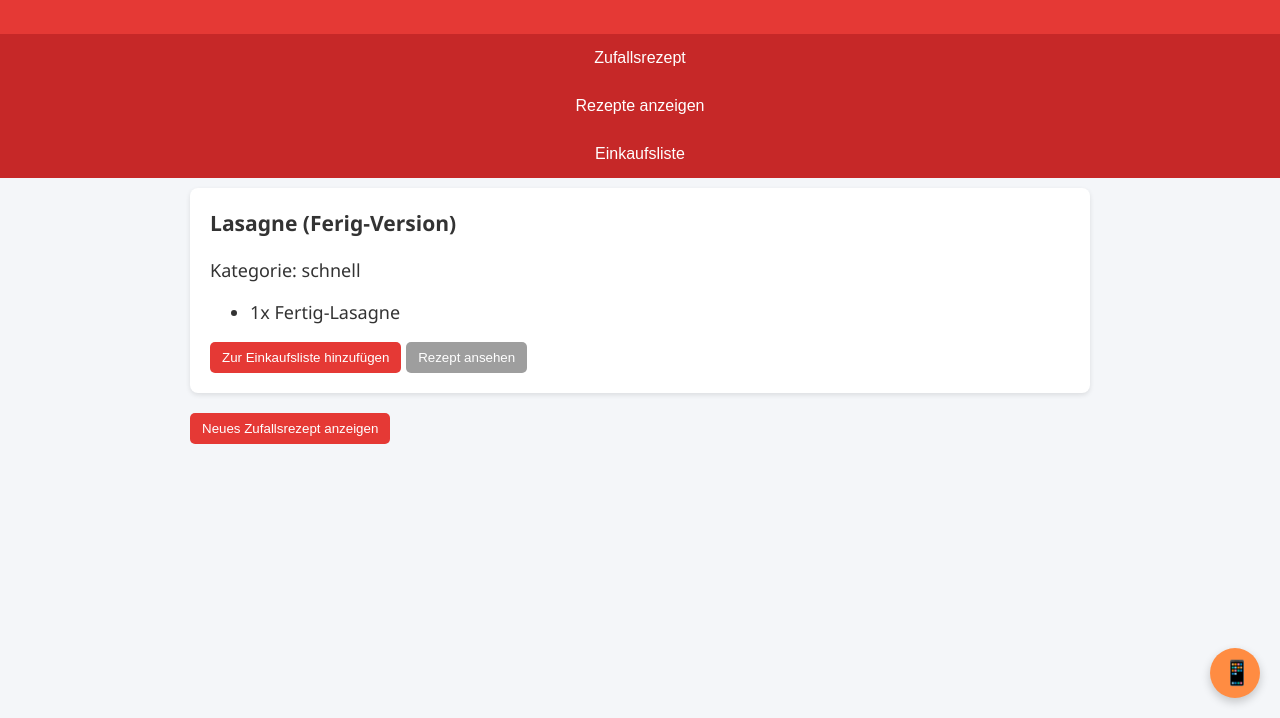
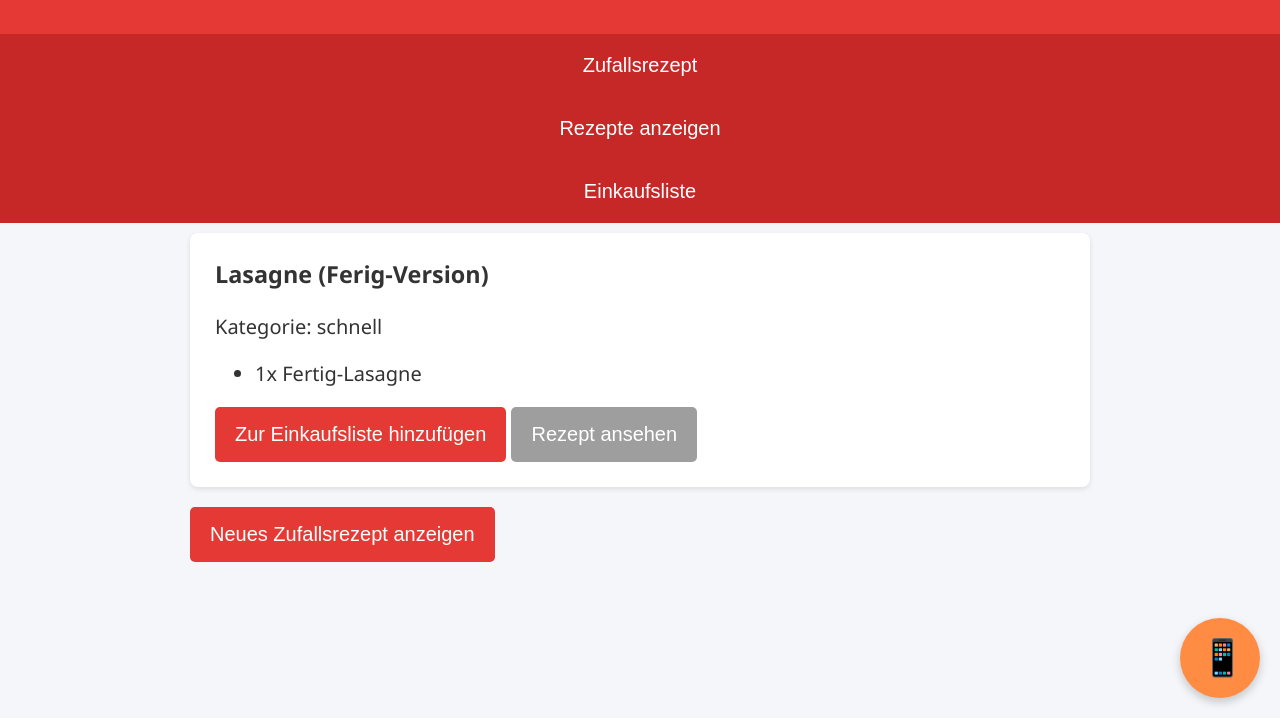
Before and after one commit to leon22221/Haushaltseite, a plain HTML site: page index.html in a window 1280 px wide. Both pictures are taken after a click on the button "Handy-Version aktivieren". Shown: the part 82-800 px from the top of the page. Drawn offline with Linux system fonts and the light colour scheme.

Commit message:
Update index.html

```diff
--- a/index.html
+++ b/index.html
@@ -63,17 +63,19 @@
   }
   input {
     width: 100%;
-    padding: 8px;
+    padding: 12px;
     margin: 5px 0 10px;
     border: 1px solid #ccc;
     border-radius: 5px;
+    font-size: 16px;
   }
   button {
     color: white;
     border: none;
-    padding: 8px 12px;
+    padding: 12px 18px;
     border-radius: 5px;
     cursor: pointer;
+    font-size: 16px;
     transition: background 0.3s ease, transform 0.2s ease;
   }
   button:hover:enabled {
@@ -84,19 +86,19 @@
   .btn-green { background: #4CAF50; }
   .btn-green:hover { background-color: #45A049; }
   .btn-grey { background: #9E9E9E; cursor: default; }
-  #rezepteSuche { margin-bottom: 10px; }
+  #rezepteSuche { margin-bottom: 10px; font-size: 16px; padding: 12px; }
 
   /* Handy-Button */
   #mobileBtn {
     position: fixed;
     bottom: 20px;
     right: 20px;
-    width: 60px;
-    height: 60px;
+    width: 80px;
+    height: 80px;
     border-radius: 50%;
-    background-color: #FF8C42; /* dimmes Orange */
+    background-color: #FF8C42;
     color: white;
-    font-size: 28px;
+    font-size: 36px;
     border: none;
     cursor: pointer;
     box-shadow: 0 4px 10px rgba(0,0,0,0.2);
@@ -118,16 +120,20 @@
   }
   body.mobile-mode nav button {
     width: 100%;
-    text-align: center;
+    font-size: 20px;
+    padding: 20px 0;
   }
   body.mobile-mode .card {
-    padding: 20px;
-    font-size: 18px;
+    padding: 25px;
+    font-size: 20px;
   }
-  body.mobile-mode #mobileBtn {
-    width: 50px;
-    height: 50px;
-    font-size: 24px;
+  body.mobile-mode input, body.mobile-mode textarea {
+    font-size: 20px;
+    padding: 16px;
+  }
+  body.mobile-mode button {
+    font-size: 20px;
+    padding: 16px 20px;
   }
 </style>
 </head>
```
